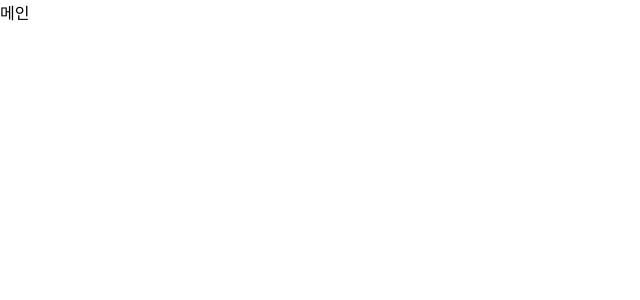
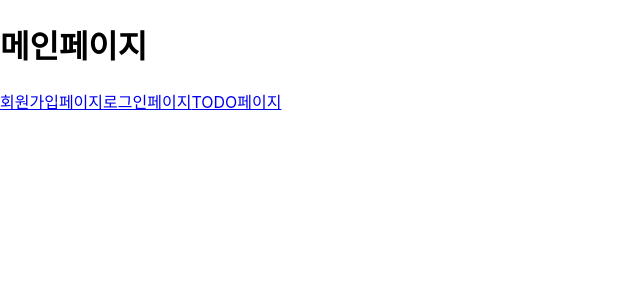
Before and after one commit to Yoonsik-Shin/wanted-pre-onboarding-frontend, a React (Create React App) app: page / in a window 1280 px wide. Shown: the top 300 px of the page, without its empty margins (0-640 px from the left). Built offline with nearby package versions, Linux system fonts and the light colour scheme.

Commit message:
feat : 메인페이지 링크 연결

```diff
--- a/src/pages/index.tsx
+++ b/src/pages/index.tsx
@@ -0,0 +1,12 @@
+import { Link } from "react-router-dom";
+
+export default function MainPage() {
+    return (
+        <>
+            <h1>메인페이지</h1>
+            <Link to="/signup">회원가입페이지</Link>
+            <Link to="/signin">로그인페이지</Link>
+            <Link to="/todo">TODO페이지</Link>
+        </>
+    );
+}
--- a/src/routers/routes.tsx
+++ b/src/routers/routes.tsx
@@ -1,11 +1,12 @@
 import { Routes, Route } from "react-router-dom";
+import MainPage from "../pages";
 import SigninPage from "../pages/auth/signin";
 import SignupPage from "../pages/auth/signup";
 
 export default function Routers() {
     return (
         <Routes>
-            <Route path="/" element={<div>메인</div>} />
+            <Route path="/" element={<MainPage />} />
             <Route path="/signup" element={<SignupPage />} />
             <Route path="/signin" element={<SigninPage />} />
             <Route path="/todo" element={<div>TODO</div>} />
```
